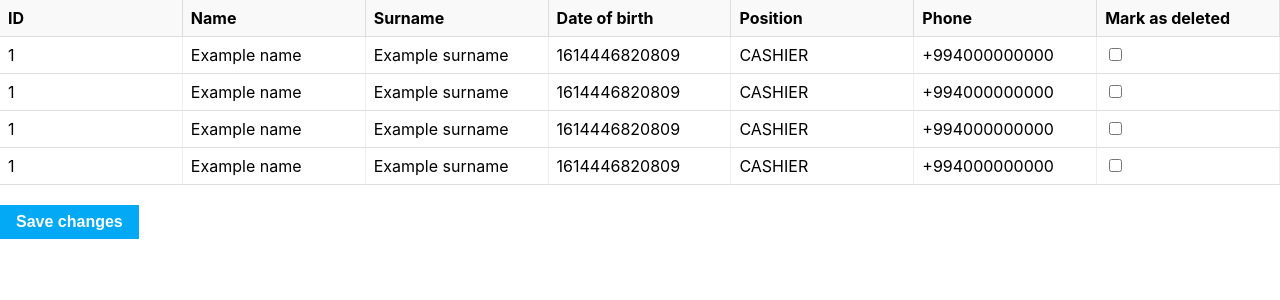
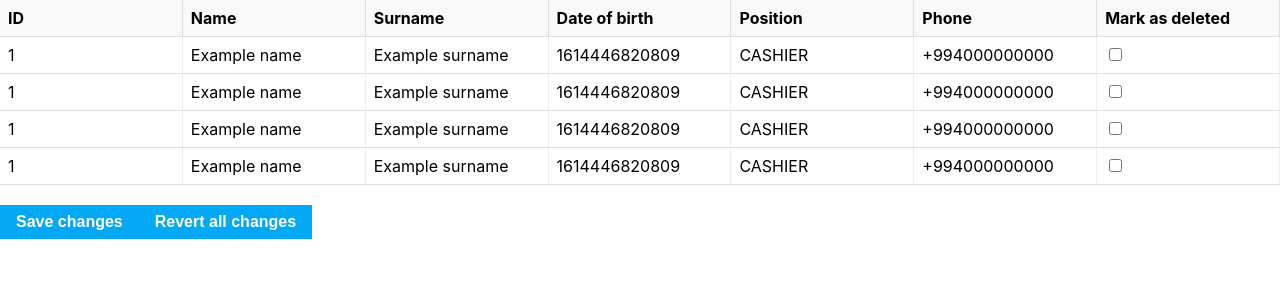
Before and after one commit to Profile/nextjs-datasheet, a Next.js app: page /sheets in a window 1280 px wide. Shown: the top 300 px of the page. Built offline with nearby package versions, Linux system fonts and the light colour scheme.

Commit message:
Avoid referencing with deppClone

```diff
--- a/pages/sheets/index.js
+++ b/pages/sheets/index.js
@@ -31,9 +31,12 @@ const headerCells = [
     { key: 'deleted', name: 'Mark as deleted', type: 'checkbox', editable: false, filterable: false },
 ];
 
+// TODO: Add to utils
+const deepClone = (data) => JSON.parse(JSON.stringify(data));
+
 export default function Sheets() {
     const [editableCell, setEditableCell] = useState(null);
-    const [initialValues] = useState(mockEmployees);// TODO: experimental
+    const [initialValues] = useState(deepClone(mockEmployees));// TODO: experimental
     const [employees, setEmployees] = useState(mockEmployees);
 
     /** Return touched value. */
@@ -58,6 +61,11 @@ export default function Sheets() {
         setEmployees(copiedEmployees);
     };
 
+    /** Revert all changes to initial. */
+    const handleRevertValues = () => {
+        setEmployees(deepClone(initialValues));
+    };
+
     /** Handle sheets submit action. */
     const handleSubmitForm = () => {
         const touched = employees.filter(isTouched);
@@ -77,7 +85,7 @@ export default function Sheets() {
             }
         });
 
-        console.log(payload);
+        console.log(payload)
     };
 
     return (
@@ -108,6 +116,9 @@ export default function Sheets() {
                     <button className={styles.submitAction} onClick={handleSubmitForm}>
                         Save changes
                     </button>
+                    <button className={styles.submitAction} onClick={handleRevertValues}>
+                        Revert all changes
+                    </button>
                 </div>
 
             </main>
```
